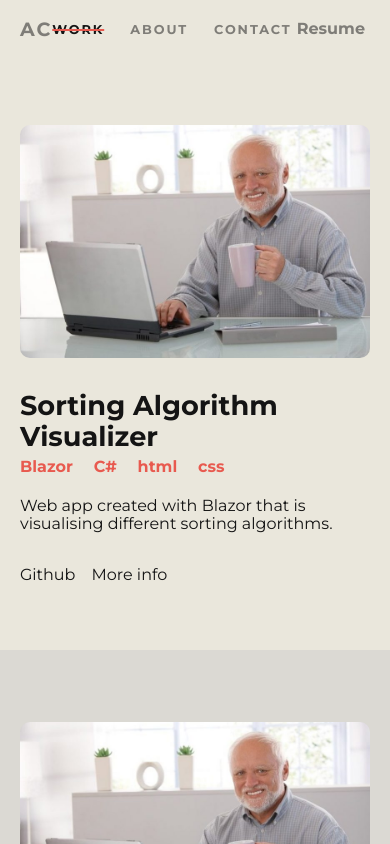
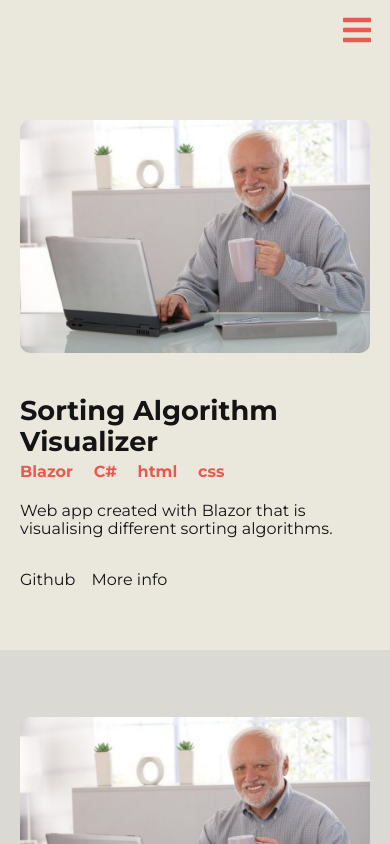
Before and after one commit to AndyCarlsson/portfolio, a React (Create React App) app: page /work in a window 390 px wide. Shown: the top 844 px of the page. Built offline with nearby package versions, Linux system fonts and the light colour scheme.

Commit message:
Added hamburger menu for smaller screens

```diff
--- a/package.json
+++ b/package.json
@@ -3,6 +3,9 @@
   "version": "0.1.0",
   "private": true,
   "dependencies": {
+    "@fortawesome/fontawesome-svg-core": "^1.2.32",
+    "@fortawesome/free-solid-svg-icons": "^5.15.1",
+    "@fortawesome/react-fontawesome": "^0.1.14",
     "@iconify/react": "^1.1.3",
     "@testing-library/jest-dom": "^5.11.6",
     "@testing-library/react": "^11.1.2",
--- a/src/components/About/styles/AboutStyles.js
+++ b/src/components/About/styles/AboutStyles.js
@@ -5,6 +5,7 @@ export const Container = styled.div`
   flex-direction: column;
   min-height: 93vh;
   width: 100%;
+  margin-top: 6rem;
   gap: 10rem;
 
   @media (max-width: 480px) {
@@ -27,9 +28,14 @@ export const InnerContainer = styled.div`
 `;
 
 export const Image = styled.img`
-  height: 80%;
-  width: 80%;
+  height: 35%;
+  width: 35%;
   border-radius: 10px;
+
+  @media (max-width: 480px) {
+    height: 90%;
+    width: 90%;
+  }
 `;
 
 export const Text = styled.p``;
--- /dev/null
+++ b/src/components/Navigation/Navbar.js
@@ -0,0 +1,21 @@
+import React from 'react';
+import { Container, Logo, ItemUl, ItemLi, Button, StyledNavLink } from './styles/NavigationStyles';
+import NavigationData from './data/NavigationData.json';
+
+export default function Navbar() {
+  return (
+    <Container>
+      <StyledNavLink exact to='/'>
+        <Logo>AC</Logo>
+      </StyledNavLink>
+      <ItemUl>
+        {NavigationData.map((item) => (
+          <ItemLi key={item.id}>
+            <StyledNavLink to={item.url}>{item.page}</StyledNavLink>
+          </ItemLi>
+        ))}
+      </ItemUl>
+      <Button>Resume</Button>
+    </Container>
+  );
+}
--- /dev/null
+++ b/src/components/Navigation/NavbarSmall.js
@@ -0,0 +1,23 @@
+import React, { useState } from 'react';
+import { ContainerSmallScreen, MenuContainer } from './styles/NavigationStyles';
+import { FontAwesomeIcon } from '@fortawesome/react-fontawesome';
+import { faBars } from '@fortawesome/free-solid-svg-icons';
+
+export default function NavbarSmall() {
+  const [showMenu, setShowMenu] = useState(false);
+
+  let menu;
+
+  if (showMenu) {
+    menu = <MenuContainer>The menu here!</MenuContainer>;
+  }
+
+  return (
+    <>
+      <ContainerSmallScreen>
+        <FontAwesomeIcon icon={faBars} onClick={() => setShowMenu(!showMenu)} />
+      </ContainerSmallScreen>
+      {menu}
+    </>
+  );
+}
--- a/src/components/Navigation/Navigation.js
+++ b/src/components/Navigation/Navigation.js
@@ -1,21 +1,12 @@
 import React from 'react';
-import NavigationData from './data/NavigationData.json';
-import { Container, Logo, ItemUl, ItemLi, Button, StyledNavLink } from './styles/NavigationStyles';
+import Navbar from './Navbar';
+import NavbarSmall from './NavbarSmall';
 
 export default function Navigation() {
   return (
-    <Container>
-      <StyledNavLink exact to='/'>
-        <Logo>AC</Logo>
-      </StyledNavLink>
-      <ItemUl>
-        {NavigationData.map((item) => (
-          <ItemLi key={item.id}>
-            <StyledNavLink to={item.url}>{item.page}</StyledNavLink>
-          </ItemLi>
-        ))}
-      </ItemUl>
-      <Button>Resume</Button>
-    </Container>
+    <>
+      <Navbar />
+      <NavbarSmall />
+    </>
   );
 }
--- a/src/components/Navigation/styles/NavigationStyles.js
+++ b/src/components/Navigation/styles/NavigationStyles.js
@@ -1,5 +1,5 @@
 import styled from 'styled-components/macro';
-import { Link, NavLink } from 'react-router-dom';
+import { NavLink } from 'react-router-dom';
 
 //Here goes all styled components for Nav menu
 export const Container = styled.div`
@@ -12,6 +12,10 @@ export const Container = styled.div`
   padding: 0px 20px;
   font-family: 'Montserrat', sans-serif;
   font-size: 1rem;
+
+  @media (max-width: 480px) {
+    display: none;
+  }
 `;
 
 export const Logo = styled.h2``;
@@ -52,7 +56,7 @@ export const StyledNavLink = styled(NavLink).attrs({ activeClassName })`
     background-color: #e85a4f;
     visibility: hidden;
     transform: scaleX(0);
-    transition: all 0.3s ease-in-out 0s;
+    transition: all 0.2s ease-in-out 0s;
   }
 
   :hover::before {
@@ -77,10 +81,33 @@ export const Button = styled.button`
   background: transparent;
   border: none;
   cursor: pointer;
-
   transition: all 0.3s;
 
   :hover {
     color: #e85a4f;
   }
 `;
+
+export const ContainerSmallScreen = styled.div`
+  font-size: 2rem;
+  color: #e85a4f;
+  height: 7vh;
+  width: 95%;
+  display: none;
+  justify-content: flex-end;
+  align-items: center;
+
+  @media (max-width: 480px) {
+    display: flex;
+  }
+`;
+
+export const MenuContainer = styled.div`
+  position: fixed;
+  top: 0;
+  left: 0;
+  height: 100%;
+  width: 75%;
+  background: rgba(219, 217, 211, 0.95);
+  box-shadow: 1px 0 10px 2px rgba(0, 0, 0, 0.2);
+`;
--- a/src/components/Projects/styles/ProjectStyle.js
+++ b/src/components/Projects/styles/ProjectStyle.js
@@ -25,24 +25,32 @@ export const ProjectContainer = styled.div`
   display: flex;
   flex-direction: ${({ direction }) => direction};
   align-items: center;
+  justify-content: center;
+  height: 40vh;
+  width: 60%;
   gap: 2rem;
-  height: 100%;
-  width: 60%;
   border-radius: 5px;
 
   @media (max-width: 480px) {
+    height: 100%;
     width: 100%;
     flex-direction: column-reverse;
   }
 `;
 
-export const TitleSektion = styled.div``;
+export const TitleSektion = styled.div`
+  height: 100%;
+
+  @media (max-width: 480px) {
+    margin-top: 10px;
+  }
+`;
 
 export const Section = styled.div`
   display: flex;
   flex-direction: column;
   justify-content: space-around;
-  height: 100%;
+  min-height: 100%;
   width: 50%;
 
   @media (max-width: 480px) {
```
Also changed, not shown: 1 other file (tests, documents, lock files or other folders).
